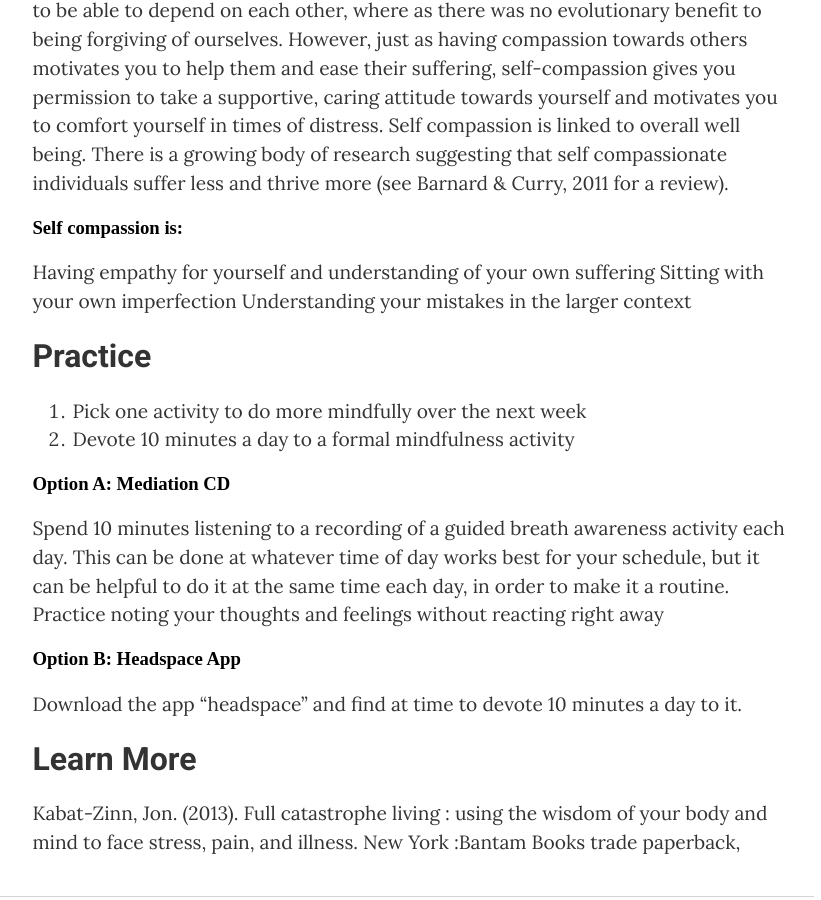
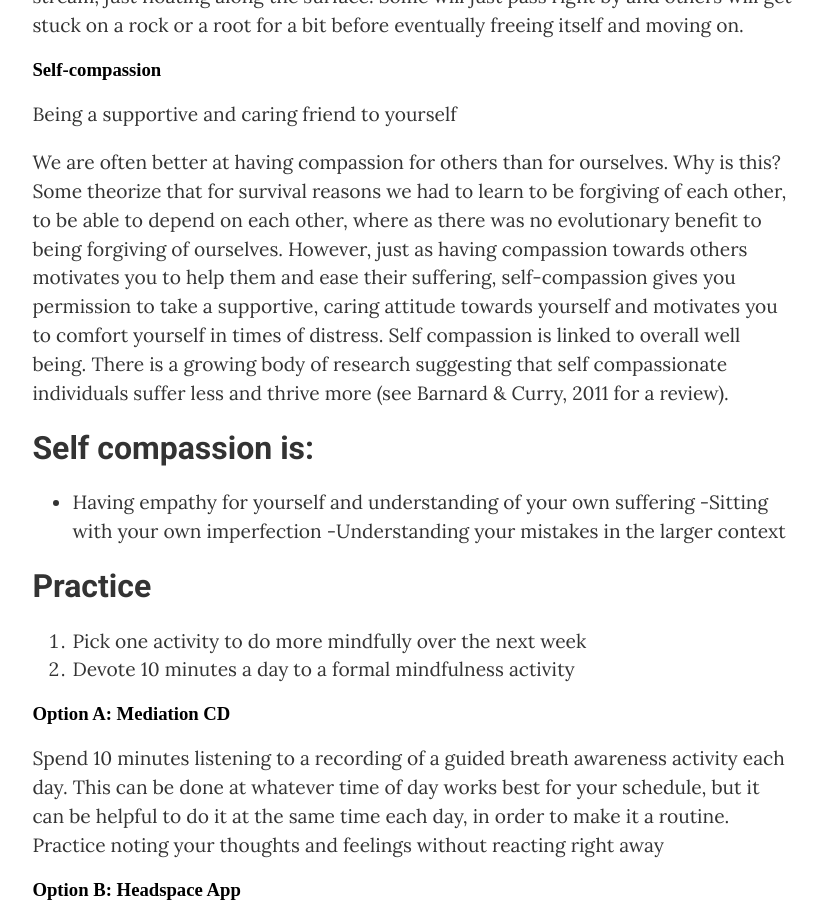
Before and after one commit to mtorres253/mtorres253.github.io, a Jekyll site: the page built from chapt-2/index.md, in a window 1280 px wide and 900 px high, scrolled down 4963 px. Shown: the whole window, without its empty margins (370-1191 px from the left). Built offline with Jekyll 4.4.1, drawn with Linux system fonts in a browser that asks for light colours.

```diff
--- a/chapt-2/index.md
+++ b/chapt-2/index.md
@@ -10,7 +10,7 @@ I know there is a lot being written about mindfulness these days and it’s bein
 
 <div class="quote">“The past is history, the future is a mystery, but today is a gift &ndash; that’s why they call it ‘the present." &mdash; <i>Kung Fu Panda</i></div>
 
-## Informal Mindfulness
+### Informal Mindfulness
 Being present in everyday life
 
 We often find ourselves rushing through the activities of daily life on “autopilot” An entire day or week can go by without us ever stopping to take in what is going on.  Many tasks of daily life have the potential for bringing enjoyment, but far too often we either get caught up in hurrying through them--or our minds are somewhere else altogether. We may be rehashing the past or rehearsing for the future. Making an effort to be in the present can help you appreciate the good things that are happening right now and decrease your sense of worry about the past or future.
@@ -23,22 +23,22 @@ A friend of mine with a busy career and 3 young children says since they started
 
 A great way to get a sense of increased mindfulness is to experiment with eating one raisin. This is a quick and easy activity and is commonly used as an introduction to mindfulness classes. Start by taking a raisin and holding it in the palm of your hand or between your finger and thumb. Focusing on it, imagine that you’ve just dropped in from Mars and have never seen an object like this before in your life. Take time to really see it; gaze at the raisin with care and full attention and go through the following steps:
 
-### See it
+# See it
 Let your eyes explore every part of it, examining the highlights where the light shines, the darker hollows, the folds and ridges, and any asymmetries or unique features.
 
-### Touch it
+# Touch it
 Turn the raisin over between your fingers, exploring its texture, maybe with your eyes closed if that enhances your sense of touch. Smelling Holding the raisin beneath your nose, with each inhalation drink in any smell, aroma, or fragrance that may arise, noticing as you do this anything interesting that may be happening in your mouth or stomach.
 
-### Place it
+# Place it
 Now slowly bring the raisin up to your lips, noticing how your hand and arm know exactly how and where to position it. Gently place the object in the mouth, without chewing, noticing how it gets into the mouth in the first place. Spend a few moments exploring the sensations of having it in your mouth, exploring it with your tongue.
 
-### Taste it
+# Taste it
 When you are ready, prepare to chew the raisin, noticing how and where it needs to be for chewing. Then, very consciously, take one or two bites into it and notice what happens in the aftermath, experiencing any waves of taste that emanate from it as you continue chewing. Without swallowing yet, notice the bare sensations of taste and texture in the mouth and how these may change over time, moment by moment, as well as any changes in the object itself.
 
-### Swallow it
+# Swallow it
 When you feel ready to swallow the raisin, see if you can first detect the intention to swallow as it comes up, so that even this is experienced consciously before you actually swallow the raisin.
 
-## Formal Mindfulness
+### Formal Mindfulness
 Breath awareness and meditation
 
 - Spending dedicated time working on mindfulness through formal practice can help us to experience increased mindfulness in our daily activities. Just the act of focusing on breath is way of being more fully in the present moment.
@@ -50,16 +50,16 @@ Breath awareness and meditation
 ## Here is how to put it into practice.
 These days there are lots of tools available for mindfulness meditations. There are recordings  you can download or purchase and even several apps dedicated to building a daily mindfulness practice. There are many variations of breath awareness exercises. Some are very brief and others more elaborate. You may want to try out a few and see which is the right fit for you. Below are the steps included in most meditations.
 
-### Find a quiet place and settle into a comfortable posture
+# Find a quiet place and settle into a comfortable posture
 Find a quiet place where you will not be disturbed for the 10 minutes (turn off your phone, close the door, etc.). You may sit in traditional cross-legged posture or in any other position that is comfortable. If you prefer, you can sit on a chair. The most important thing is to keep your back straight, helping create and alert posture.
 
-### Turn attention to the breath
+# Turn attention to the breath
 You can sit with your eyes open or closed (whichever feel more natural) and turn you attention to your breath. Breathe naturally, preferably through your nostrils, without attempting to control your breathing, and try to become aware of the sensation of the breath as it enters and leaves your nostrils. This sensation is is the focus of the meditation. Try to concentrate on it to the exclusion of everything else. You are not trying to breathe deeply or change the breathing in any way-simply let your body breathe the way it naturally does. There is no particular way your body is supposed to feel. You are simply observing your body as it breathes, allowing your experience to be just as it is, without judging or needing to change it.
 
-### Your mind may seem busier
+# Your mind may seem busier
 At first, your mind may be very busy, and it might even feel that the like the meditation is making your mind busier; but in what is really happening is you are just becoming more aware of how busy your mind actually is. There will be a great temptation to follow the different thoughts as they arise. Just try to catch yourself and gently return to focusing on the sensation of the breath.
 
-### Gently keep your focus on Breath
+# Gently keep your focus on Breath
 As you sit here focusing on the breath, your mind will inevitably wander off. This is natural; it is simply what our minds are in the habit of doing. When you become aware that your attention has gotten caught up in a thought or feeling or sensation, simply notice that. You might even gently say to yourself "Not now," and allow your mind to release the thought, bringing attention once again to the very next breath. There is no need to judge yourself when the mind wanders. Simply notice, let go, and begin again with the next breath. This noticing and beginning again is part of the practice.
 
 In these last few moments, renewing your intention to stay present, as best you can, beginning again and again, as many times as you need to. Letting go of the thoughts and arriving again right here, with attention on the sensations of breathing.
@@ -81,10 +81,10 @@ Being a supportive and caring friend to yourself
 We are often better at having compassion for others than for ourselves. Why is this? Some theorize that for survival reasons we had to learn to be forgiving of each other, to be able to depend on each other, where as there was no evolutionary benefit to being forgiving of ourselves.
 However, just as having compassion towards others motivates you to help them and ease their suffering, self-compassion gives you permission to take a supportive, caring attitude towards yourself and motivates you to comfort yourself in times of distress. Self compassion is linked to overall well being. There is a growing body of research suggesting that self compassionate individuals suffer less and thrive more (see Barnard & Curry, 2011 for a review).
 
-### Self compassion is:
-Having empathy for yourself and understanding of your own suffering
-Sitting with your own imperfection
-Understanding your mistakes in the larger context
+# Self compassion is:
+- Having empathy for yourself and understanding of your own suffering
+-Sitting with your own imperfection
+-Understanding your mistakes in the larger context
 
 # Practice
 
```
